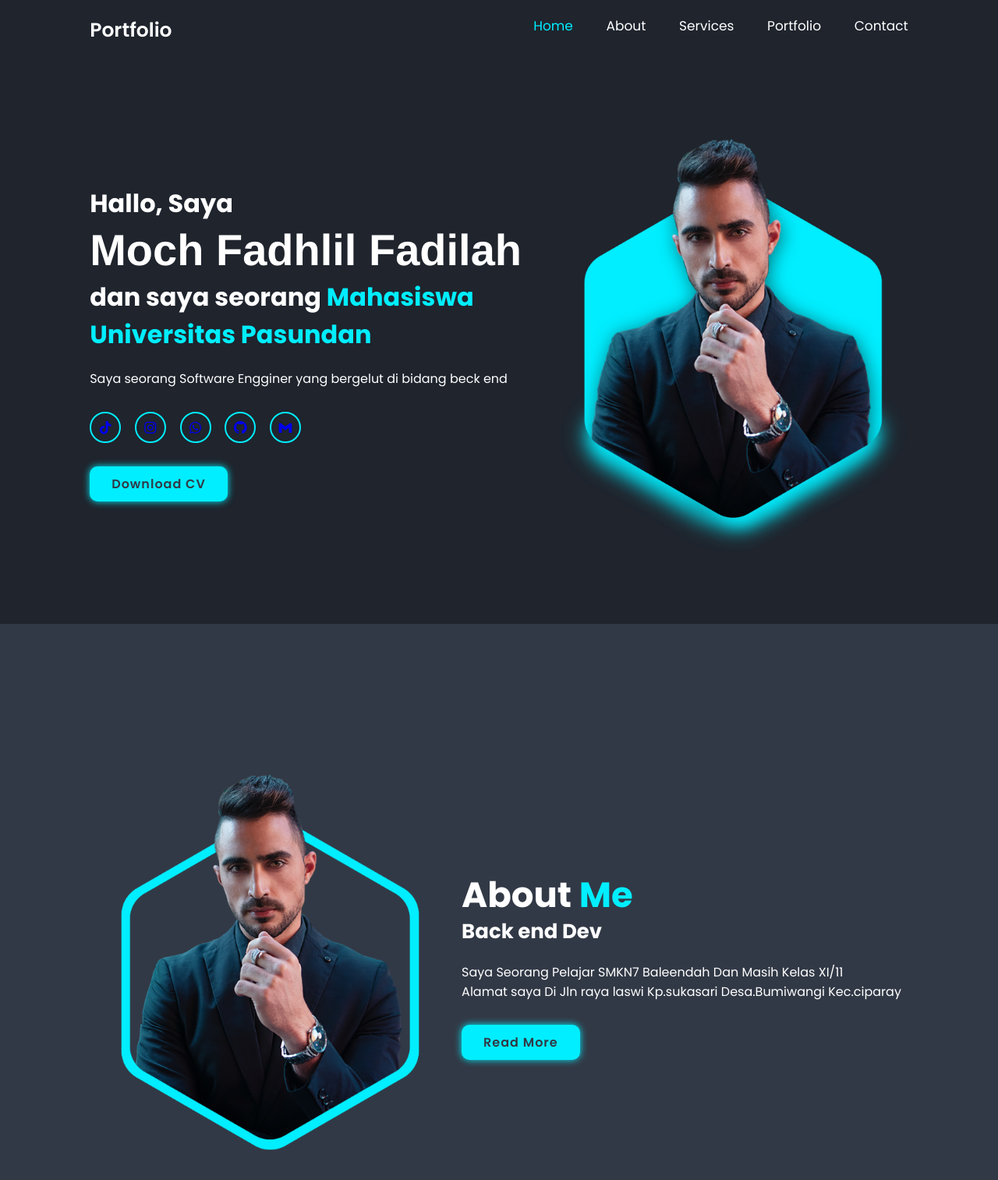
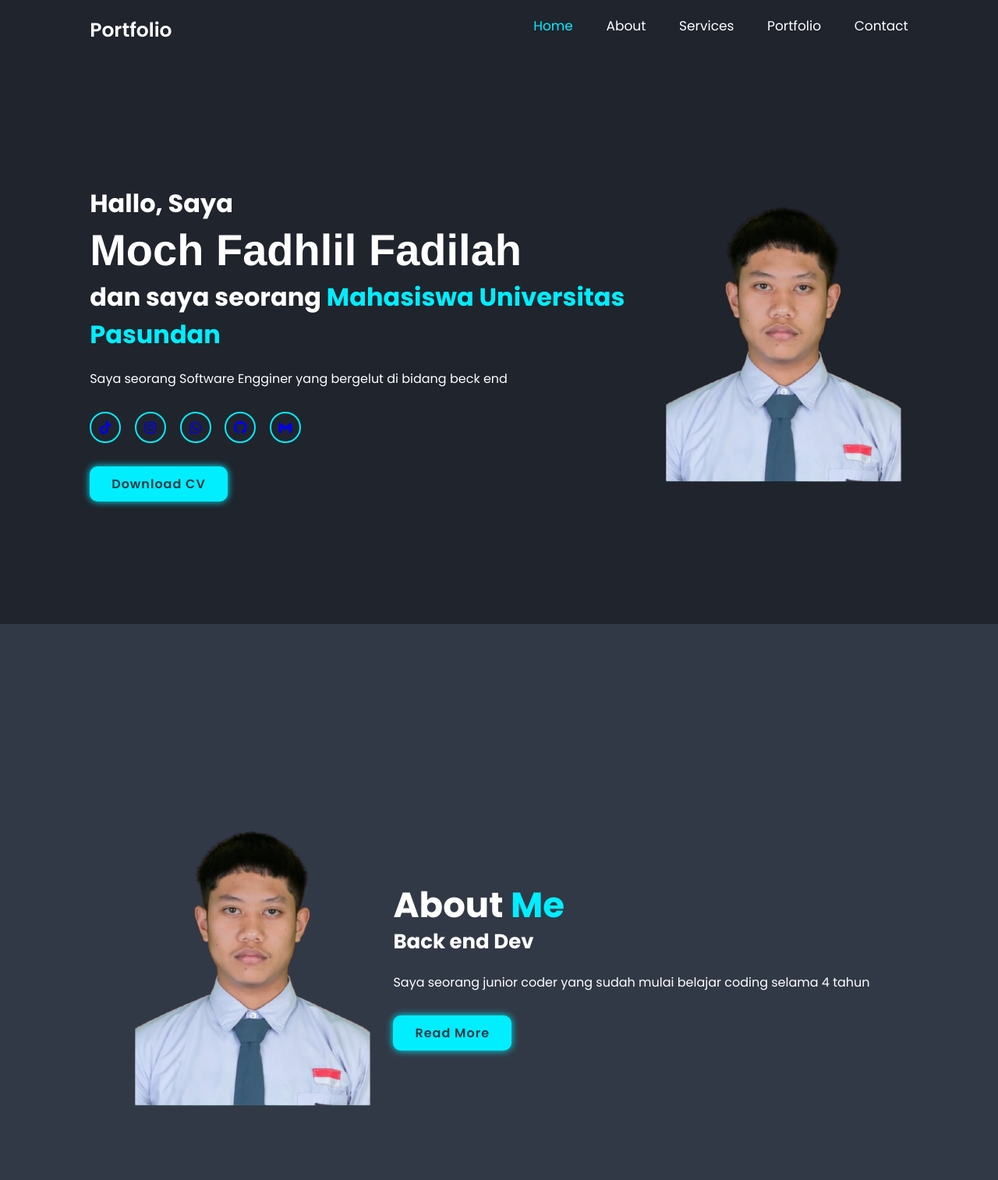
Before and after one commit to fadhil9898/fortfolio2, a plain HTML site: page index.html in a window 1280 px wide. Shown: the top 1513 px of the page at 78% size. Drawn offline with nearby package versions, Linux system fonts and the light colour scheme.

Commit message:
ganti foto

```diff
--- a/index.html
+++ b/index.html
@@ -49,20 +49,19 @@
       </div>
 
       <div class="home-img">
-        <img src="/images/home.png" alt="Gambar Home" />
+        <img src="/images/MOCH_FADHLIL-removebg-preview.png" alt="Gambar Home" />
       </div>
     </section>
 
     <!-- about section design -->
     <section class="about" id="about">
       <div class="about-img">
-        <img src="/images/about.png" alt="Gambar About" />
+        <img src="/images/MOCH_FADHLIL-removebg-preview.png" alt="Gambar About" />
       </div>
       <div class="about-content">
         <h2 class="heading">About <span>Me</span></h2>
         <h3>Back end Dev</h3>
-        <p>Saya Seorang Pelajar SMKN7 Baleendah Dan Masih Kelas XI/11
-          <br>Alamat saya Di Jln raya laswi Kp.sukasari Desa.Bumiwangi Kec.ciparay</p>
+        <p>Saya seorang junior coder yang sudah mulai belajar coding selama 4 tahun </p>
         <a href="#" class="btn">Read More</a>
       </div>
     </section>
--- a/style.css
+++ b/style.css
@@ -83,7 +83,7 @@ section {
 }
 
 .home-img img {
-  width: 35vw;
+  width: 25vw;
 }
 
 .home-content h3 {
@@ -154,7 +154,7 @@ span {
 }
 
 .about-img img {
-  width: 35vw;
+  width: 25vw;
 }
 
 .heading {
```
Also changed, not shown: images/MOCH_FADHLIL-removebg-preview.png (added).
